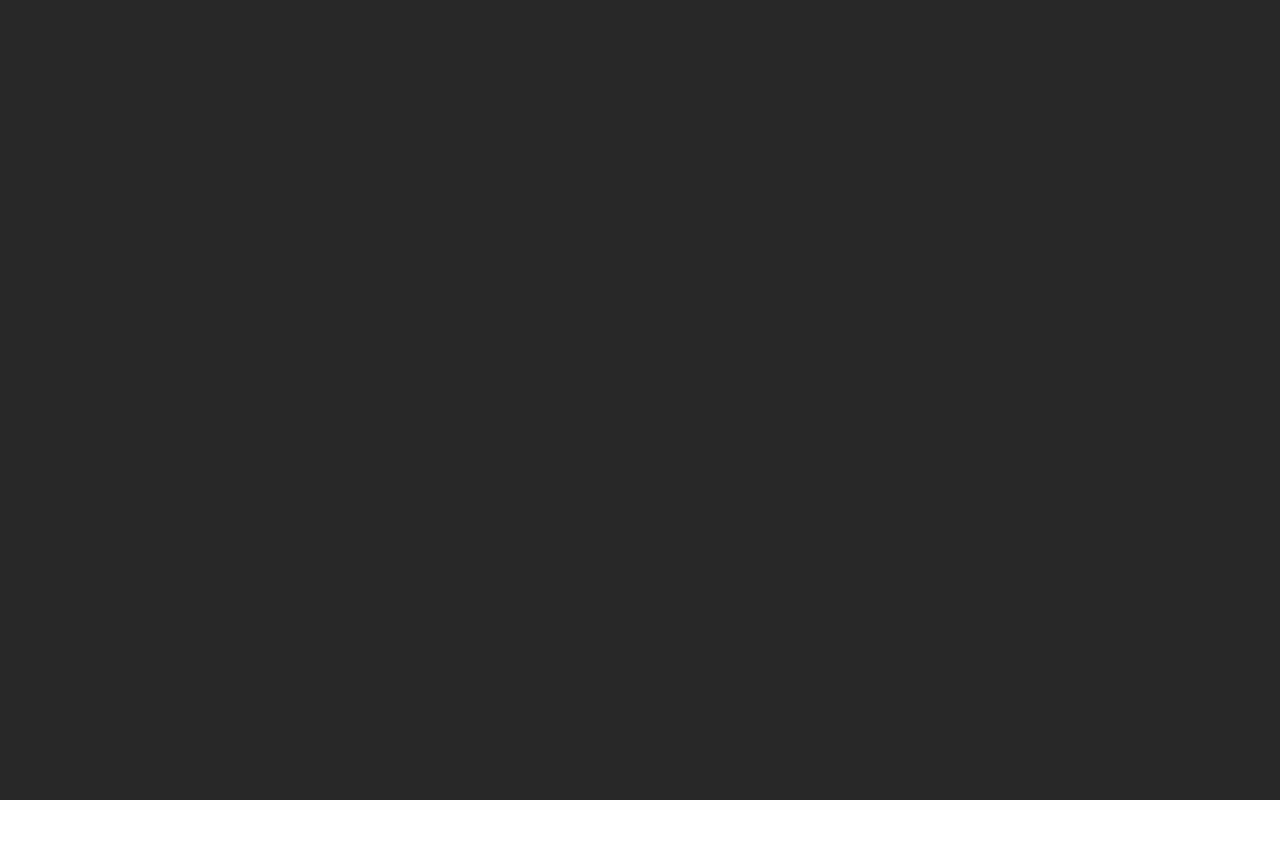
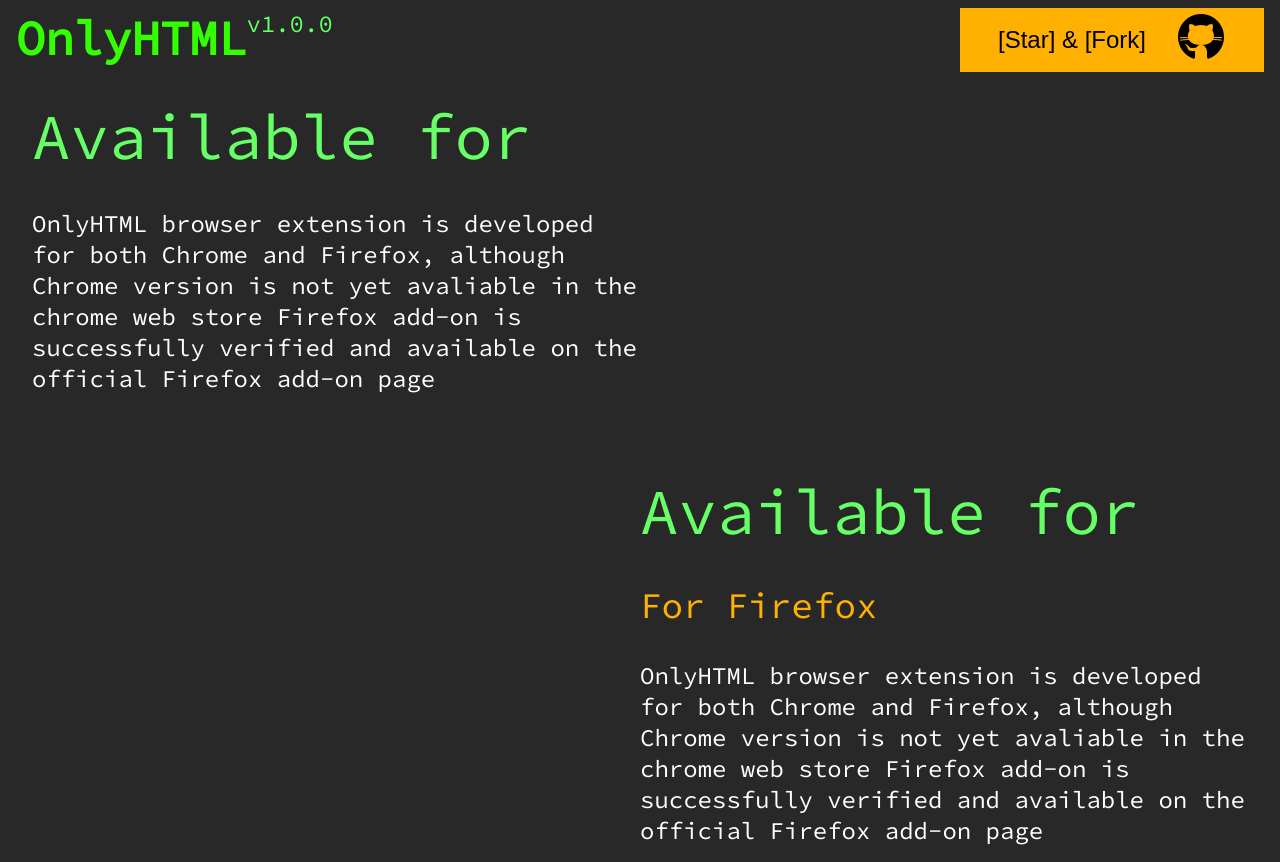
Before and after one commit to code-reaper08/OnlyHTML, a Vue app: page / in a window 1280 px wide. Both pictures are taken after a click on the button "How to use". Before the commit the page ends 800 px from the top, so only its background shows below. Built offline with nearby package versions, Linux system fonts and the light colour scheme.

Commit message:
style: add new components for usageinfo page #5
- add header componenet for usageinfo page
- add section-one component for usageinfo page
- change page height property in App.vue
- add needed CSS for header and section-one
- tweak CSS for Home.vue

```diff
--- a/src/App.vue
+++ b/src/App.vue
@@ -13,7 +13,7 @@
   --button-bg-color: #ffb000;
 }
 #app {
-  height: 100vh;
+  /* height: 100vh; */
   background-color: var(--main-bg-color);
   font-family: "Source Code Pro", monospace;
 }
--- a/src/components/Usageinfo/Header.vue
+++ b/src/components/Usageinfo/Header.vue
@@ -1,5 +1,26 @@
 <template>
-  <div class="header__wrapper"></div>
+  <div class="header__wrapper">
+    <div class="header__container">
+      <div class="left__title">
+        <div class="title__and__version">
+          <h1 class="main__title">OnlyHTML</h1>
+          <span class="version__no">v1.0.0</span>
+        </div>
+      </div>
+      <div class="right__button">
+        <div class="button__container">
+          <button>
+            <div class="text__content">
+              <p>[Star] & [Fork]</p>
+            </div>
+            <div class="icon__container">
+              <img src="@/assets/gh-icon.png" alt="github-icon" />
+            </div>
+          </button>
+        </div>
+      </div>
+    </div>
+  </div>
 </template>
 
 <script>
@@ -8,4 +29,69 @@
 };
 </script>
 
-<style scoped></style>
+<style scoped>
+/* for small screens */
+@media (max-width: 576px) {
+  .header__container {
+    display: flex;
+    flex-direction: row;
+    justify-content: space-between;
+    padding: 0.5rem 1rem;
+  }
+  .title__and__version {
+    display: flex;
+    flex-direction: row;
+    align-items: flex-start;
+    justify-content: center;
+  }
+  .main__title {
+    font-size: 36pt;
+    color: var(--primary-text-color);
+  }
+  .version__no {
+    font-size: 18pt;
+    color: var(--ternary-text-color);
+  }
+  button {
+    display: flex;
+    flex-direction: row;
+    justify-content: space-evenly;
+    align-items: center;
+    font-size: 18pt;
+    width: 19rem;
+    height: 4rem;
+  }
+}
+/* for large screens */
+@media (min-width: 992px) {
+  .header__container {
+    display: flex;
+    flex-direction: row;
+    justify-content: space-between;
+    padding: 0.5rem 1rem;
+  }
+  .title__and__version {
+    display: flex;
+    flex-direction: row;
+    align-items: flex-start;
+    justify-content: center;
+  }
+  .main__title {
+    font-size: 36pt;
+    color: var(--primary-text-color);
+  }
+  .version__no {
+    font-size: 18pt;
+    color: var(--ternary-text-color);
+  }
+  button {
+    display: flex;
+    flex-direction: row;
+    justify-content: space-evenly;
+    align-items: center;
+    font-size: 18pt;
+    width: 19rem;
+    height: 4rem;
+  }
+}
+</style>
--- /dev/null
+++ b/src/components/Usageinfo/SectionOne.vue
@@ -0,0 +1,64 @@
+<template>
+  <div class="main__wrapper">
+    <div class="grid__container">
+      <div class="left__container">
+        <p class="primary__heading">Available for</p>
+        <p class="norm__text">
+          OnlyHTML browser extension is developed for both Chrome and Firefox,
+          although Chrome version is not yet avaliable in the chrome web store
+          Firefox add-on is successfully verified and available on the official
+          Firefox add-on page
+        </p>
+      </div>
+      <div class="right__container">
+        <p class="primary__heading">Available for</p>
+        <p class="subtitle__text">For Firefox</p>
+        <p class="norm__text">
+          OnlyHTML browser extension is developed for both Chrome and Firefox,
+          although Chrome version is not yet avaliable in the chrome web store
+          Firefox add-on is successfully verified and available on the official
+          Firefox add-on page
+        </p>
+      </div>
+    </div>
+  </div>
+</template>
+
+<script>
+export default {
+  name: "SectionOne",
+};
+</script>
+
+<style scoped>
+/* for small screens */
+@media (max-width: 576px) {
+}
+/* for large screens */
+@media (min-width: 992px) {
+  .grid__container {
+    display: grid;
+    padding: 1rem 2rem;
+    grid-template-rows: 3fr 0fr 3fr;
+    grid-template-columns: repeat(2, 1fr);
+  }
+  .right__container {
+    grid-column-start: 2;
+    grid-row-start: 3;
+  }
+  .primary__heading {
+    font-size: 48pt;
+    padding-bottom: 2rem;
+    color: var(--ternary-text-color);
+  }
+  .norm__text {
+    font-size: 18pt;
+    color: var(--subtitle-text-color);
+  }
+  .subtitle__text {
+    font-size: 27pt;
+    padding-bottom: 2rem;
+    color: var(--button-bg-color);
+  }
+}
+</style>
--- a/src/views/Home.vue
+++ b/src/views/Home.vue
@@ -36,7 +36,8 @@
 </script>
 <style scoped>
 .home {
-  padding: 1rem;
+  height: 100vh;
+  padding: 0.5rem 1rem 0rem 1rem;
   display: flex;
   flex-direction: column;
 }
--- a/src/views/Usageinfo.vue
+++ b/src/views/Usageinfo.vue
@@ -1,9 +1,20 @@
 <template>
-  <div class="usageinfo"></div>
+  <div class="usageinfo">
+    <!-- Header component -->
+    <Header />
+    <!-- Section one component -->
+    <SectionOne />
+  </div>
 </template>
 <script>
+import Header from "@/components/Usageinfo/Header.vue";
+import SectionOne from "@/components/Usageinfo/SectionOne.vue";
 export default {
   name: "Usageinfo",
+  components: {
+    Header,
+    SectionOne,
+  },
 };
 </script>
 <style scoped></style>
```
